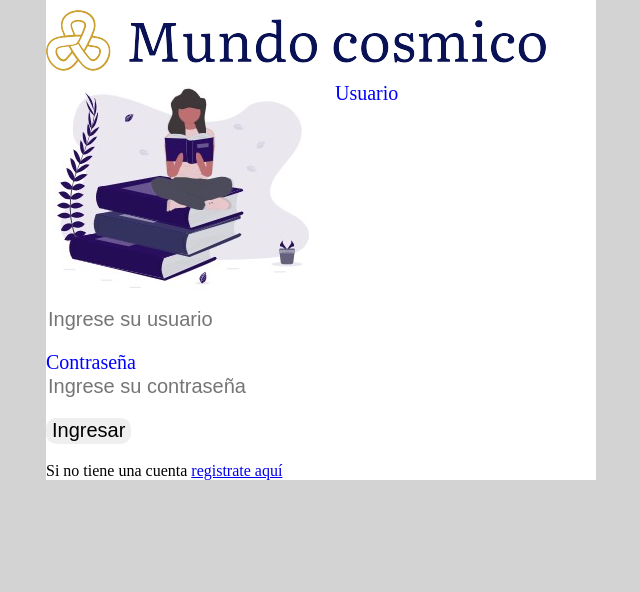
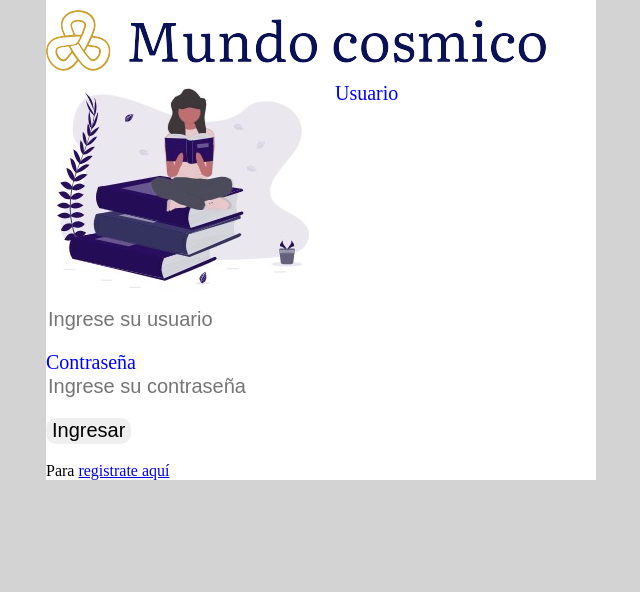
Before and after one commit to elgio1/BibliotecaMu-iz, a PHP site: page / in a window 1280 px wide. Shown: the part 109-701 px from the top of the page, without its empty margins (362-1002 px from the left). Run offline with PHP 8.4, Linux system fonts and the light colour scheme.

Commit message:
Cambios en el index
Se hicieron cambios para no se que

```diff
--- a/index.php
+++ b/index.php
@@ -31,7 +31,7 @@ if (isset($_SESSION["correcto"]) && $_SESSION["correcto"] == 1) {
                 <input type="submit" value="Ingresar">
 
             </form> <br>
-            <span>Si no tiene una cuenta <a href="registrarse.php">registrate aquí</a></span>
+            <span> Para <a href="registrarse.php">registrate aquí</a></span>
         </div>
     </div>
 
```
